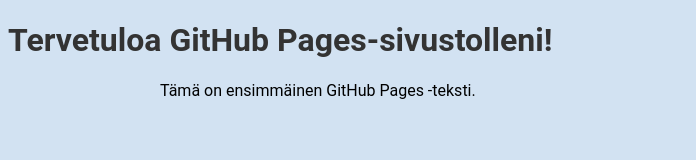
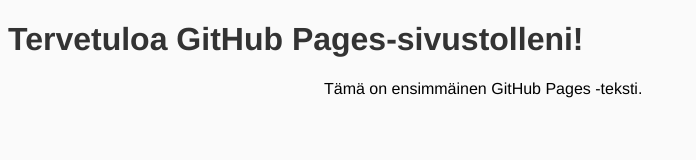
Before and after one commit to mlaanti/pilvi, a plain HTML site: page index.html in a window 1280 px wide. Shown: the whole page, without its empty margins (0-696 px from the left). Drawn offline with Linux system fonts and the light colour scheme.

Commit message:
Update styles.css

```diff
--- a/styles.css
+++ b/styles.css
@@ -1,6 +1,6 @@
 body {
-    background-color: #d2e2f2;
-    font-family: Roboto, sans-serif;
+    background-color: #fafafa;
+    font-family: helvetica, arial, sans-serif;
 }
 
 h1 {
@@ -8,6 +8,6 @@
 }
 
 .container {
-    max-width: 960px;
+    max-width: 50%;
     margin: 0 auto;
 }
```
